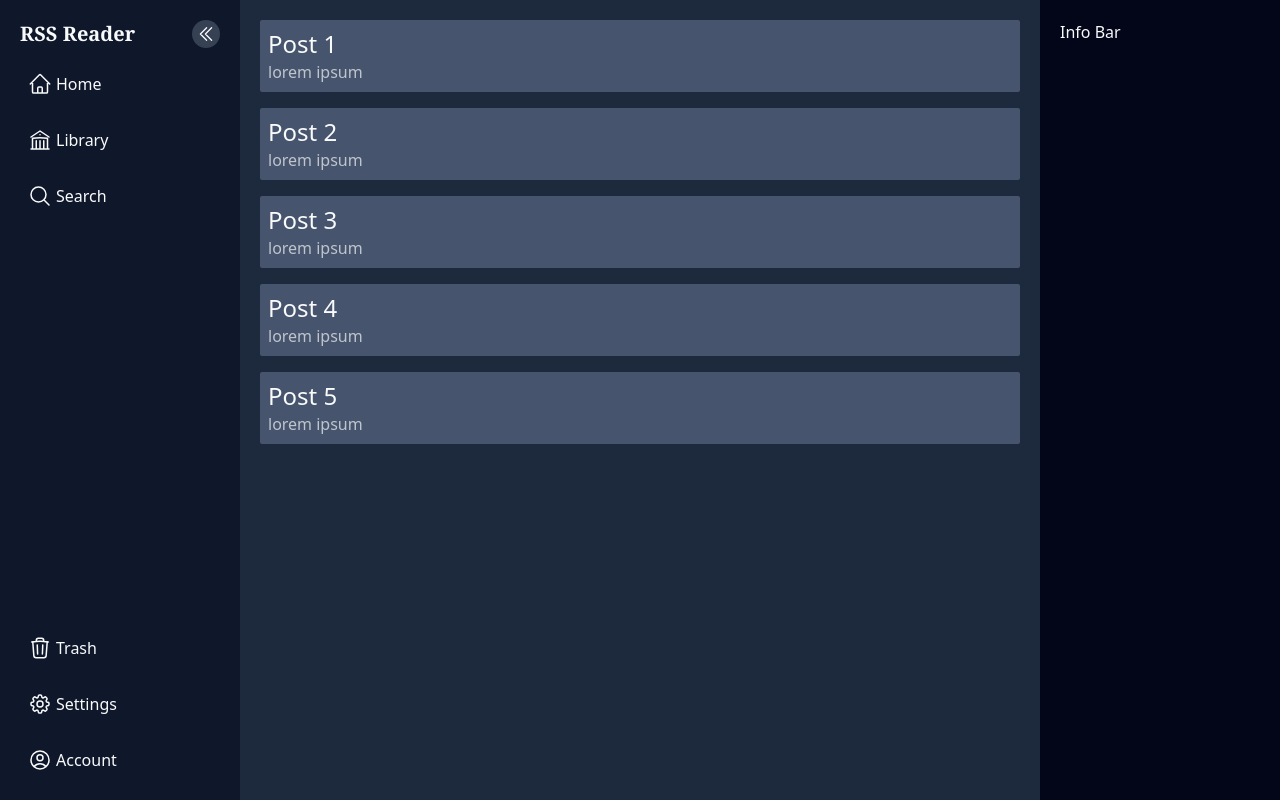
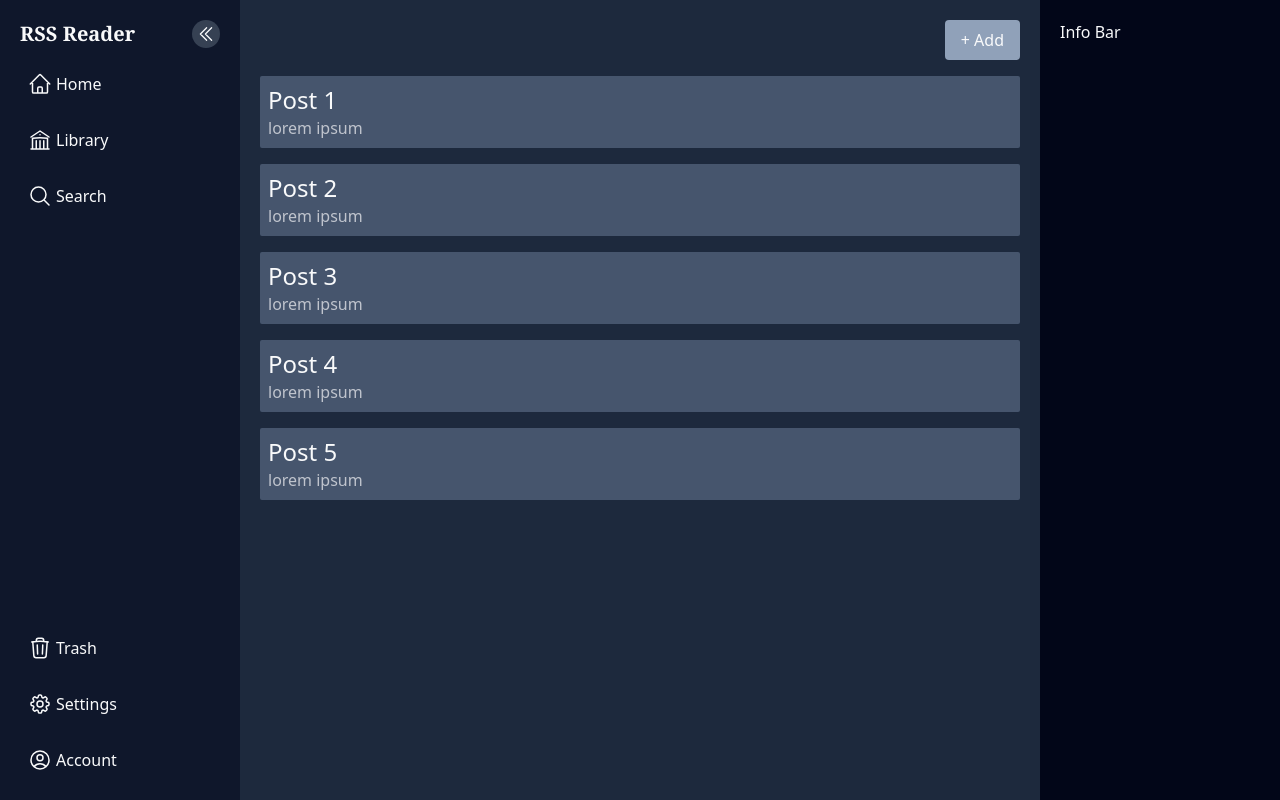
Before and after one commit to chirivelli/rss-frontend, a React (Vite) app: page / in a window 1280 px wide. Built offline with nearby package versions, Linux system fonts and the light colour scheme.

Commit message:
Added a dummy button in homepage

```diff
--- a/src/components/pages/Home.jsx
+++ b/src/components/pages/Home.jsx
@@ -10,7 +10,24 @@ function Home() {
     ])
     return (
         <div>
-            <div className='flex flex-col gap-4'>
+            <div className='flex justify-end'>
+                <button
+                    className='rounded-sm bg-slate-400 px-4 py-2'
+                    type='button'
+                    onClick={e =>
+                        setPosts([
+                            ...posts,
+                            {
+                                title: `Post ${posts.length + 1}`,
+                                content: 'lorem ipsum',
+                            },
+                        ])
+                    }
+                >
+                    + Add
+                </button>
+            </div>
+            <div className='mt-4 flex flex-col gap-4'>
                 {posts.map((post, index) => (
                     <div
                         key={index}
```
